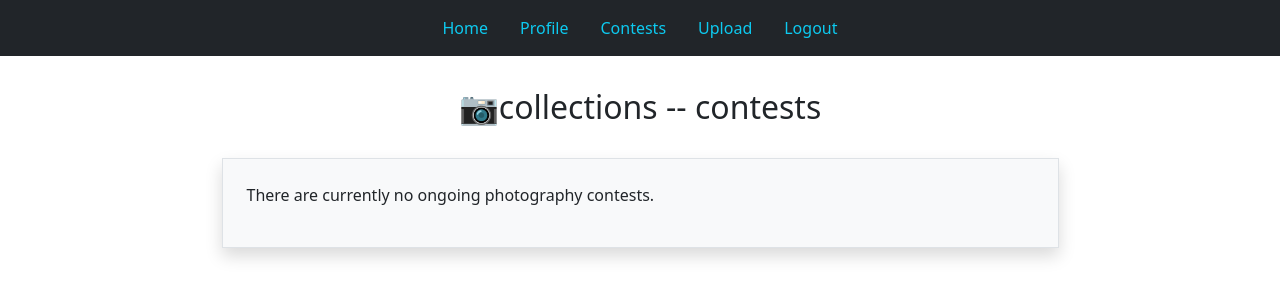
After one commit to sarahyl/photography-collection-website, a Django app: page /contests in a window 1280 px wide. The commit adds this page. Shown: the top 300 px of the page. Run offline with Django 5.2, Linux system fonts and the light colour scheme; data that the repository does not hold is empty; some libraries are stand-ins or nearby versions.

Commit message:
contest models and page

```diff
--- a/website/templates/website/base.html
+++ b/website/templates/website/base.html
@@ -18,6 +18,9 @@
             <a class="nav-link link-info" href="{% url 'website:profile' user_username %}">Profile</a>
         </li>
         <li class="nav-item">
+            <a class="nav-link link-info" href="{% url 'website:contests' %}">Contests</a>
+        </li>
+        <li class="nav-item">
             <a class="nav-link link-info" href="{% url 'website:upload' %}">Upload</a>
         </li>
         <li class="nav-item">
--- /dev/null
+++ b/website/templates/website/contests.html
@@ -0,0 +1,22 @@
+{% extends 'website/base.html' %}
+
+{% block title %}
+📷collections -- contests
+{% endblock %}
+
+{% block content %}
+
+<div class="container">
+    {% if contests %}
+        {% for contest in contests %}
+            <div class="container text-center mx-auto my-5">
+                <a href="{% url 'website:photograph_details' photograph.id %}"><img src="{{ photograph.image.url }}" width="500"></a>
+            </div>
+        {% endfor %}
+    {% else %}
+    <div class="container mx-auto py-4 px-4 w-75 bg-light shadow border">
+        <p>There are currently no ongoing photography contests.</p>
+    </div>
+    {% endif %}
+</div>
+{% endblock %}
--- a/website/templates/website/photograph_details.html
+++ b/website/templates/website/photograph_details.html
@@ -1,9 +1,11 @@
 {% extends base_template %}
 
-{% block title %}{% endblock %}
+{% block title %}
+📷collections -- photograph
+{% endblock %}
 
 {% block content %}
-    <div class="container mx-auto w-75">
+    <div class="container mx-auto my-4 px-4 py-4 w-75">
         <p><b>Title:</b> {{photograph.title}}</p>
         <p><b>Uploaded by:</b> {{photograph.user}}</p>
         <p><b>Description:</b> {{photograph.description}}</p>
--- a/website/templates/website/profile.html
+++ b/website/templates/website/profile.html
@@ -1,12 +1,14 @@
 {% extends "website/base.html" %}
 
+{% block title %}
+📷collections -- profile
+{% endblock %}
 
 
 {% block content %}
 
 <div class="container mx-auto">
-    <div class="container mx-auto py-4 px-4 w-75 bg-light shadow border">
-        <h2>My Profile</h2>
+    <div class="container mx-auto py-4 px-4 w-50 bg-light shadow border">
         <p><b>Name: </b>{{user}}</p>
         <p><b>Username: </b>{{user.username}}</p>
     </div>
--- a/website/templates/website/upload.html
+++ b/website/templates/website/upload.html
@@ -1,9 +1,11 @@
 {% extends "website/base.html" %}
 
-{% block title %}Upload a Photograph{% endblock %}
+{% block title %}
+📷collections -- upload a photograph
+{% endblock %}
 
 {% block content %}
-<div class="container bg-light my-4 px-4 py-4 w-75 shadow border rounded" style="margin:auto;">
+<div class="container bg-light my-4 px-4 py-4 w-75 shadow border rounded">
   <form method="post" action="{% url 'website:submit_upload_form' %}" enctype="multipart/form-data">
     {% csrf_token %}
     {{ form.as_p }}
--- a/website/urls.py
+++ b/website/urls.py
@@ -14,5 +14,7 @@ urlpatterns = [
     path('upload/', views.upload, name='upload'),
     path('upload/submit/', views.submit_upload_form, name='submit_upload_form'),
     path('delete/<int:pk>', views.delete_photograph, name='delete_photograph'),
-    path('photograph/<int:pk>/', views.photograph_details, name='photograph_details')
+    path('photograph/<int:pk>/', views.photograph_details, name='photograph_details'),
+    path('contests', views.contests, name="contests"),
+
 ]
--- a/website/views.py
+++ b/website/views.py
@@ -7,7 +7,7 @@ from .forms import PhotographForm
 from django.contrib import messages
 from django.views.generic.edit import CreateView
 from .forms import QuestionForm, ChoiceFormSet
-from .models import RegularUser, AdminUser, Question, Choice, Photograph
+from .models import RegularUser, AdminUser, Question, Choice, Photograph, Contest, ContestSubmission
 from django.contrib.auth.models import User
 from django.contrib.auth import logout
 from django.conf import settings
@@ -193,3 +193,11 @@ def delete_photograph(request, pk):
     photograph.delete() #deletes the report instance in your database
     messages.success(request, "The photograph has been deleted.")
     return HttpResponseRedirect(reverse('website:index'))
+
+#page listing photography contests
+def contests(request):
+    contests = Contest.objects.all()
+    context = {
+        'contests': contests
+    }
+    return render(request, 'website/contests.html', context)
```
Also changed, not shown: website/models.py (+11 -0 lines), website/templates/website/base_guest.html (+20 -2 lines), db.sqlite3, website/migrations/0011_contest_contestsubmission.py (added), website/migrations/0012_contest_description.py (added).
